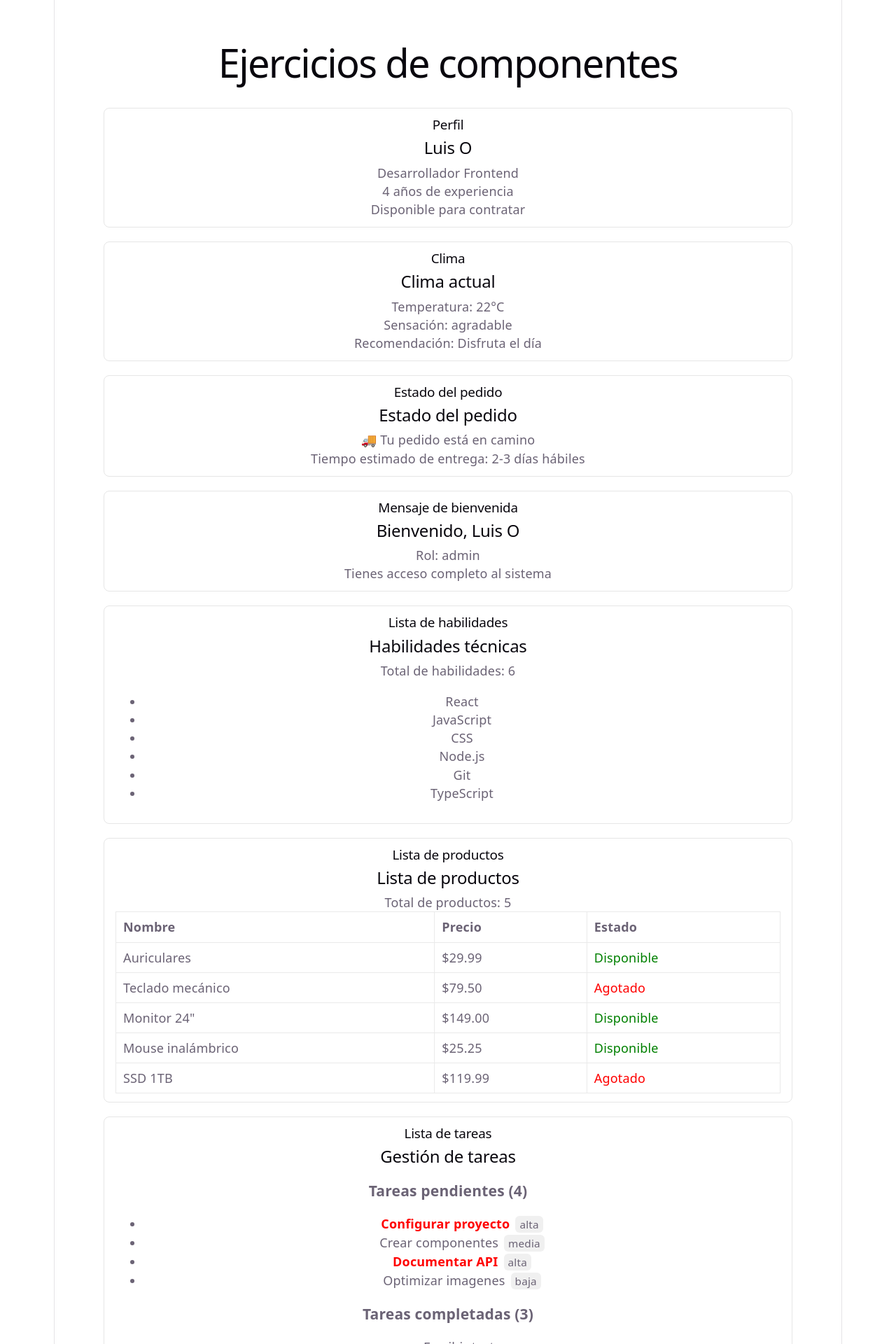
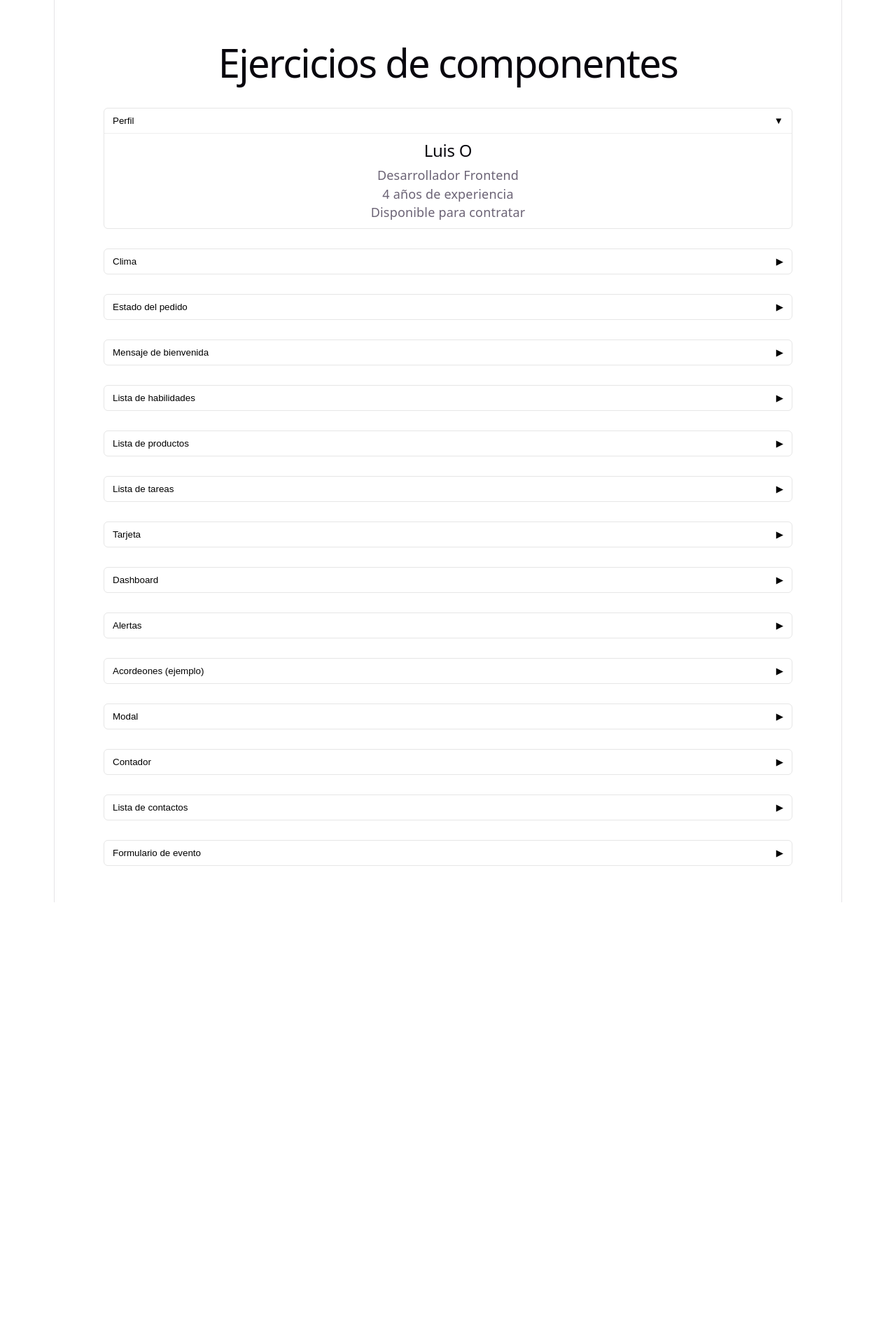
Before and after one commit to SkillR3X/mi-app-react, a React (Vite) app: page / in a window 1280 px wide. Shown: the top 1920 px of the page at 70% size. After the commit the page ends 1289 px from the top, so only its background shows below. Built offline with nearby package versions, Linux system fonts and the light colour scheme.

Commit message:
Ejercicio 5 laboratorio 3

```diff
--- a/src/App.jsx
+++ b/src/App.jsx
@@ -13,6 +13,8 @@ import Acordeon from './components/Acordeon'
 import BotonAccion from './components/BotonAccion'
 import Modal from './components/Modal'
 import Contador from './components/Contador'
+import ListaContactos from './components/ListaContactos'
+import FormularioEvento from './components/FormularioEvento'
 import './App.css'
 
 function App() {
@@ -25,53 +27,43 @@ function App() {
           <h1>Ejercicios de componentes</h1>
         </header>
 
-        <section className="exercise-section">
-          <h2 className="exercise-title">Perfil</h2>
+        <Acordeon titulo="Perfil" defaultExpanded>
           <Perfil />
-        </section>
+        </Acordeon>
 
-        <section className="exercise-section">
-          <h2 className="exercise-title">Clima</h2>
+        <Acordeon titulo="Clima">
           <Clima />
-        </section>
+        </Acordeon>
 
-        <section className="exercise-section">
-          <h2 className="exercise-title">Estado del pedido</h2>
+        <Acordeon titulo="Estado del pedido">
           <EstadoPedido />
-        </section>
+        </Acordeon>
 
-        <section className="exercise-section">
-          <h2 className="exercise-title">Mensaje de bienvenida</h2>
+        <Acordeon titulo="Mensaje de bienvenida">
           <MensajeBienvenida />
-        </section>
+        </Acordeon>
 
-        <section className="exercise-section">
-          <h2 className="exercise-title">Lista de habilidades</h2>
+        <Acordeon titulo="Lista de habilidades">
           <ListaHabilidades />
-        </section>
+        </Acordeon>
 
-        <section className="exercise-section">
-          <h2 className="exercise-title">Lista de productos</h2>
+        <Acordeon titulo="Lista de productos">
           <ListaProductos />
-        </section>
+        </Acordeon>
 
-        <section className="exercise-section">
-          <h2 className="exercise-title">Lista de tareas</h2>
+        <Acordeon titulo="Lista de tareas">
           <ListaTareas />
-        </section>
+        </Acordeon>
 
-        <section className="exercise-section">
-          <h2 className="exercise-title">Tarjeta</h2>
+        <Acordeon titulo="Tarjeta">
           <Tarjeta />
-        </section>
+        </Acordeon>
 
-        <section className="exercise-section">
-          <h2 className="exercise-title">Dashboard</h2>
+        <Acordeon titulo="Dashboard">
           <Dashboard />
-        </section>
+        </Acordeon>
 
-        <section className="exercise-section">
-          <h2 className="exercise-title">Alertas</h2>
+        <Acordeon titulo="Alertas">
           <Alerta tipo="exito" titulo="Éxito">
             Operación completada correctamente.
           </Alerta>
@@ -82,10 +74,9 @@ function App() {
             Ocurrió un problema al procesar la solicitud.
           </Alerta>
           <Alerta titulo="Información">Este es un mensaje informativo.</Alerta>
-        </section>
+        </Acordeon>
 
-        <section className="exercise-section">
-          <h2 className="exercise-title">Acordeones</h2>
+        <Acordeon titulo="Acordeones (ejemplo)">
           <Acordeon titulo="Sección 1">
             <p>Contenido de la sección 1.</p>
           </Acordeon>
@@ -95,10 +86,10 @@ function App() {
           <Acordeon titulo="Sección 3">
             <p>Contenido de la sección 3.</p>
           </Acordeon>
-        </section>
+        </Acordeon>
 
-        <section className="exercise-section">
-          <h2 className="exercise-title">Modal</h2>
+        <Acordeon titulo="Modal">
+          <div style={{ display: 'flex', gap: 8, alignItems: 'center' }}>
             <BotonAccion texto="Abrir modal" onClick={() => setModalOpen(true)} />
             <Modal titulo="Mi modal" abierto={modalOpen}>
               <p>Este es el contenido del modal.</p>
@@ -106,12 +97,20 @@ function App() {
                 <BotonAccion texto="Cerrar" variante="secundario" onClick={() => setModalOpen(false)} />
               </div>
             </Modal>
-        </section>
+          </div>
+        </Acordeon>
 
-        <section className="exercise-section">
-          <h2 className="exercise-title">Contador</h2>
+        <Acordeon titulo="Contador">
           <Contador />
-        </section>
+        </Acordeon>
+
+        <Acordeon titulo="Lista de contactos">
+          <ListaContactos />
+        </Acordeon>
+
+        <Acordeon titulo="Formulario de evento">
+          <FormularioEvento />
+        </Acordeon>
       </div>
     </main>
   )
--- a/src/components/Acordeon.jsx
+++ b/src/components/Acordeon.jsx
@@ -1,7 +1,7 @@
 import { useState } from 'react'
 
-function Acordeon({ titulo, children }) {
-  const [expandido, setExpandido] = useState(false)
+function Acordeon({ titulo, children, defaultExpanded = false }) {
+  const [expandido, setExpandido] = useState(!!defaultExpanded)
 
   return (
     <div style={{ border: '1px solid #e6e6e6', borderRadius: 6, marginBottom: 8 }}>
```
Lines whose indentation alone changed are shown as unchanged.
